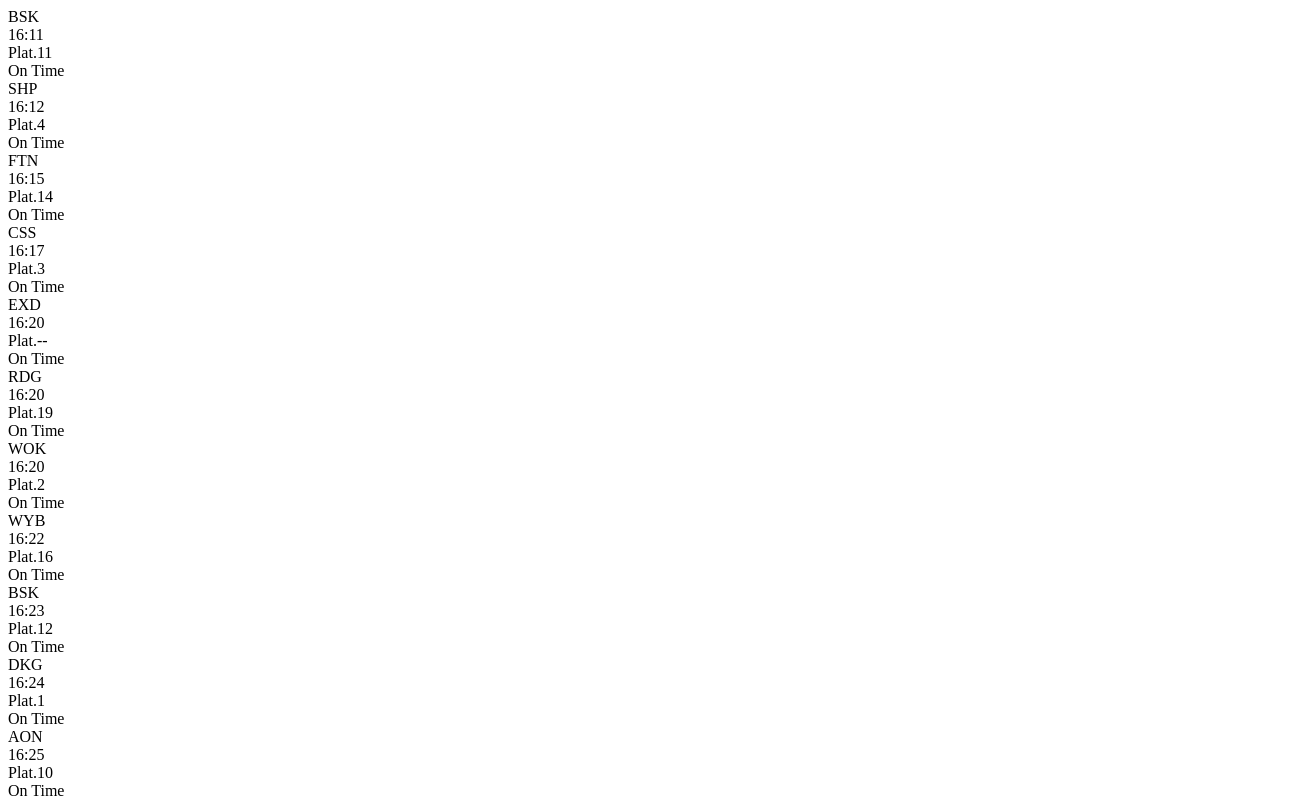
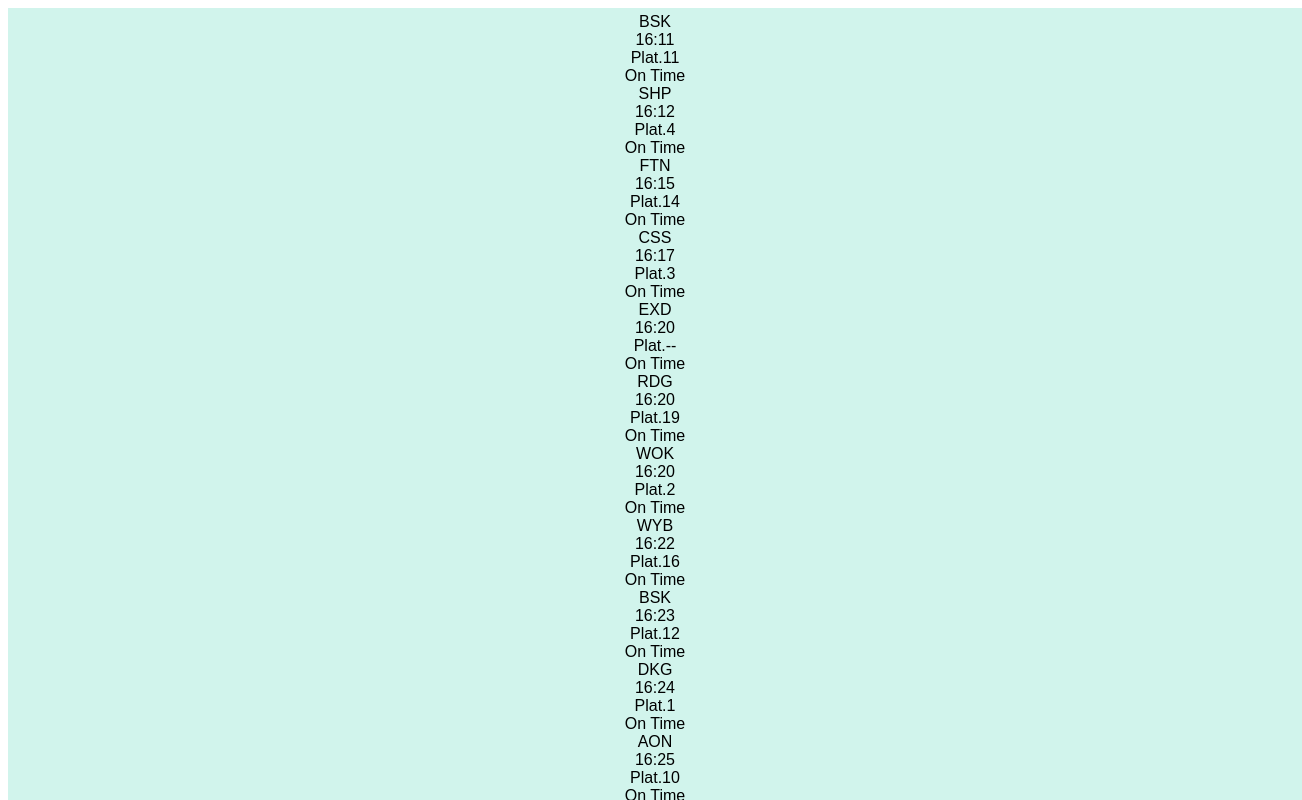
Before and after one commit to zerga9/Train_departure_info, a React (Create React App) app: page / in a window 1280 px wide. Shown: the top 800 px of the page, 1302 px wide, since content can reach past the window. Built offline with nearby package versions, Linux system fonts and the light colour scheme; the HTML template or start-up script is replaced by a standard one.

Commit message:
Add background style color

```diff
--- a/src/App.js
+++ b/src/App.js
@@ -1,6 +1,14 @@
 import React, { Component } from "react";
 import data from "./data/wat-departures.json";
 import moment from "moment";
+
+const styles = {
+  fontFamily: "sans-serif",
+  textAlign: "center",
+  backgroundColor: "#d1f4ec",
+  width: "100%",
+  padding: "5px 15px 0"
+};
 
 class App extends Component {
   render() {
@@ -9,7 +17,7 @@ class App extends Component {
       service => service.destinationList[0]["crs"] !== "WAT"
     );
     return (
-      <div>
+      <div style={styles}>
         {allServices.map(service => {
           return (
             <div
```
